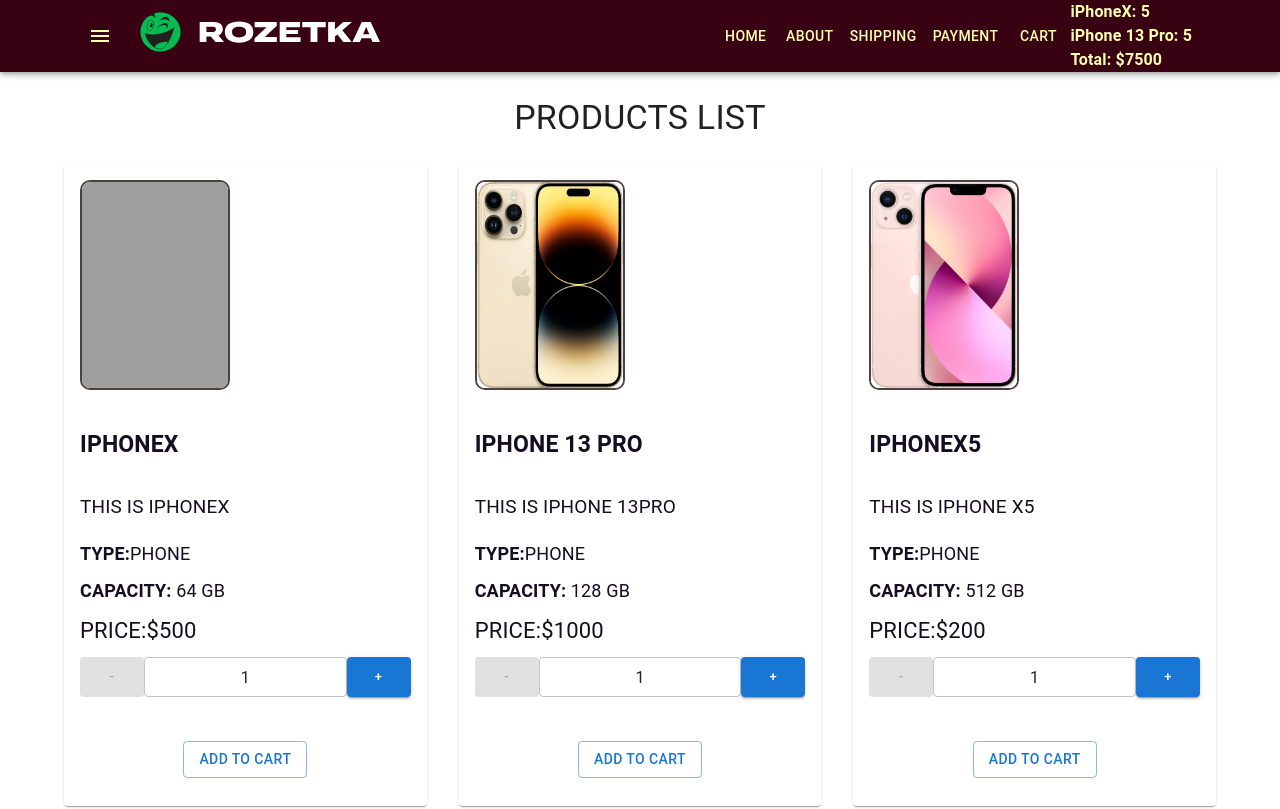
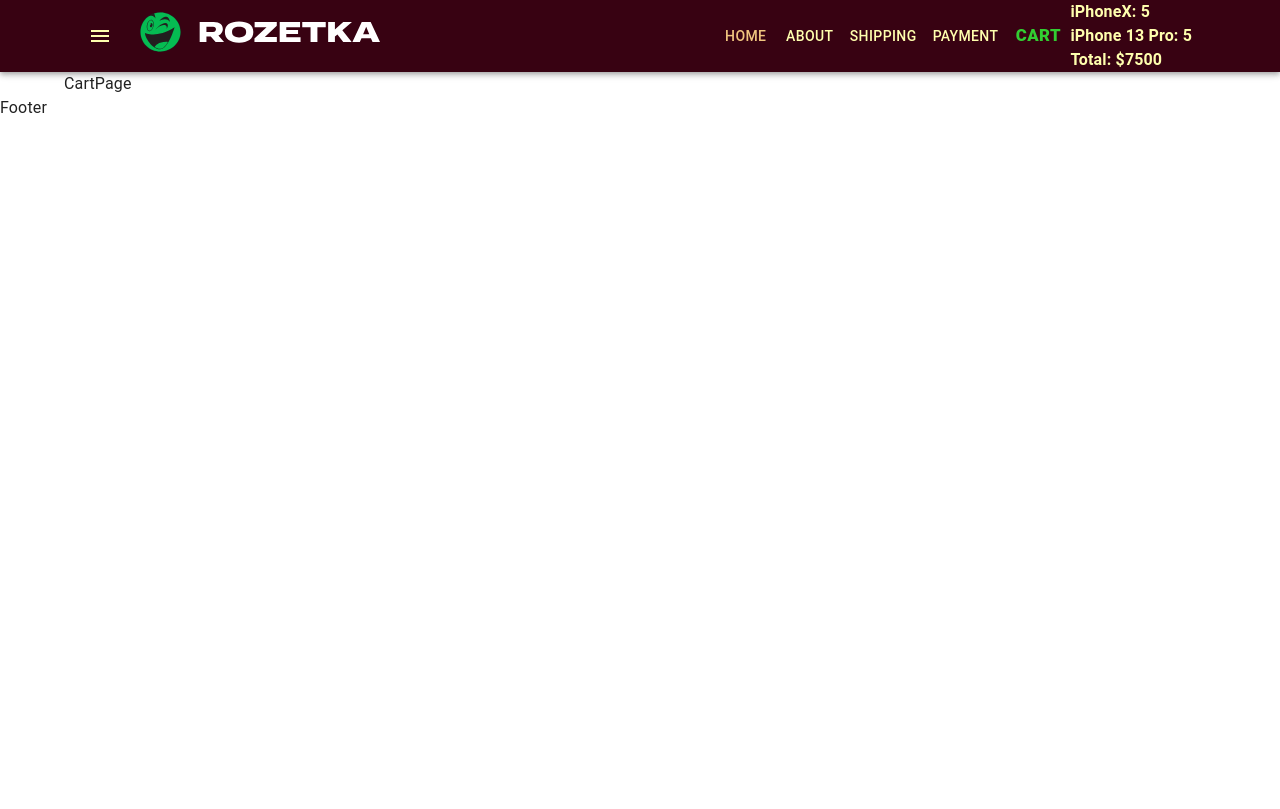
Before and after one commit to FrNick/fake-shop, a React (Create React App) app: page /cart in a window 1280 px wide. Shown: the top 809 px of the page. Built offline with nearby package versions, Linux system fonts and the light colour scheme; grey boxes are pictures that could not be loaded.

Commit message:
add react-router

```diff
--- a/package.json
+++ b/package.json
@@ -17,6 +17,7 @@
         "lodash": "^4.17.21",
         "react": "^18.2.0",
         "react-dom": "^18.2.0",
+        "react-router-dom": "6.3.0",
         "react-scripts": "5.0.1",
         "sass": "^1.56.2",
         "typescript": "^4.9.3",
--- /dev/null
+++ b/src/components/Menu/Menu.scss
@@ -0,0 +1,10 @@
+.nav-item {
+    color: rgb(240, 197, 127);
+    text-decoration: none;
+}
+.nav-active {
+    text-decoration: none;
+    color: limegreen;
+    font-weight: 800;
+    font-size: larger;
+}
--- a/src/components/Menu/Menu.tsx
+++ b/src/components/Menu/Menu.tsx
@@ -1,15 +1,36 @@
 import React from 'react'
 import Button from '@mui/material/Button'
+import { NavLink } from 'react-router-dom'
+import './Menu.scss'
 type Props = {}
 
 const Menu = (props: Props) => {
     return (
         <>
-            <Button color="inherit">Home</Button>
+            <Button color="inherit">
+                <NavLink
+                    to="/"
+                    className={({ isActive }) =>
+                        isActive ? 'nav-active' : 'nav-item'
+                    }
+                >
+                    Home
+                </NavLink>
+                {''}
+            </Button>
             <Button color="inherit">About</Button>
             <Button color="inherit">Shipping</Button>
             <Button color="inherit">Payment</Button>
-            <Button color="inherit">Cart</Button>
+            <Button color="inherit">
+                <NavLink
+                    to="/cart"
+                    className={({ isActive }) =>
+                        isActive ? 'nav-active' : 'nav-item'
+                    }
+                >
+                    Cart
+                </NavLink>{' '}
+            </Button>
         </>
     )
 }
--- a/src/container/Main/Main.tsx
+++ b/src/container/Main/Main.tsx
@@ -1,6 +1,7 @@
 import { Container } from '@mui/system'
+import CartPage from 'pages/Cart/CartPage'
 import Home from 'pages/Home/Home'
-import React from 'react'
+import { Routes, Route } from 'react-router-dom'
 
 type Props = {
     addProductToCart: (id: number, count: number) => void
@@ -10,7 +11,13 @@
     return (
         <>
             <Container maxWidth="lg">
-                <Home addProductToCart={addProductToCart} />
+                <Routes>
+                    <Route
+                        path="/"
+                        element={<Home addProductToCart={addProductToCart} />}
+                    />
+                    <Route path="cart" element={<CartPage />} />
+                </Routes>
             </Container>
         </>
     )
--- a/src/index.tsx
+++ b/src/index.tsx
@@ -1,9 +1,12 @@
 import React from 'react'
 import ReactDOM from 'react-dom/client'
 import App from './container/App/App'
+import { BrowserRouter } from 'react-router-dom'
 const root = ReactDOM.createRoot(document.getElementById('root') as HTMLElement)
 root.render(
     <React.StrictMode>
-        <App />
+        <BrowserRouter>
+            <App />
+        </BrowserRouter>
     </React.StrictMode>
 )
--- /dev/null
+++ b/src/pages/Cart/CartPage.tsx
@@ -0,0 +1,9 @@
+import React from 'react'
+
+type Props = {}
+
+const CartPage = (props: Props) => {
+    return <div>CartPage</div>
+}
+
+export default CartPage
```
Also changed, not shown: 1 other file (tests, documents, lock files or other folders). Lines whose indentation alone changed are shown as unchanged.
